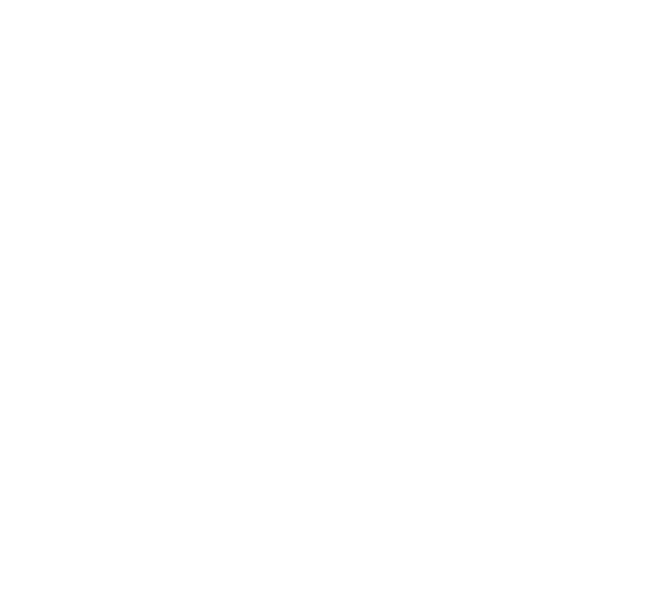
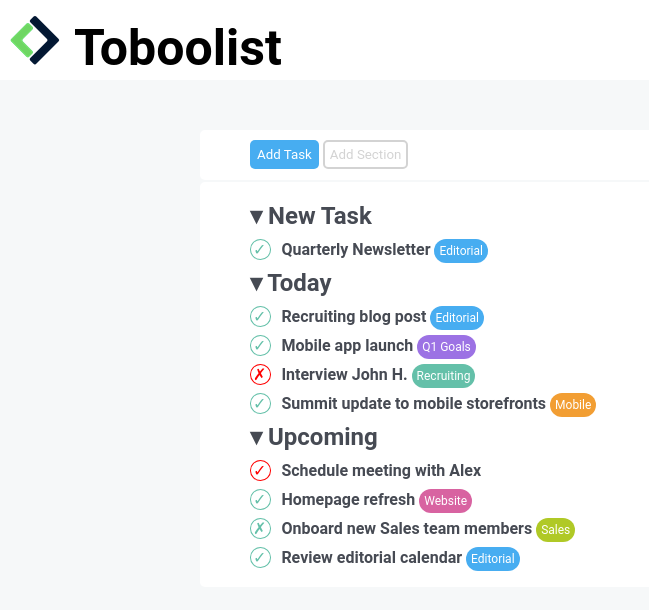
Before and after one commit to PasqualeIsabelli/html-css-toboolist, a plain HTML site: page index.html in a window 1280 px wide. Shown: the whole page, without its empty margins (0-649 px from the left). Drawn offline with Linux system fonts and the light colour scheme.

Commit message:
esercizio terminato

```diff
--- a/css/style.css
+++ b/css/style.css
@@ -2,4 +2,143 @@
     margin: 0;
     padding: 0;
     box-sizing: border-box;
+    font-family: 'Roboto', sans-serif;
 }
+
+body{
+    background-color: #F6F8F9;
+}
+
+.container-titolo{
+    width: 100%;
+    height: 80px;
+    background-color: white;
+}
+
+.titolo{
+    font-size: 50px;
+    margin-top: 12px;
+    margin-left: 10px;
+}
+
+img{
+    margin-top: 15px;
+    margin-left: 10px;
+}
+
+main{
+    padding-top: 50px;
+    padding-left: 200px;
+    padding-right: 200px;
+    margin: auto;
+}
+
+.container-nav{
+    height: 50px;
+    background-color: white;
+    border-radius: 5px;
+}
+
+#task, #section{
+    margin-top: 10px;
+    padding: 5px;
+}
+
+#task{
+    background-color: #47ADF1;
+    border-radius: 5px;
+    color: white;
+    border-color: transparent;
+    margin-left: 50px;
+}
+
+#section{
+    background-color: white;
+    border-radius: 5px;
+    color: lightgrey;
+    border-color: lightgray;
+    border-style: solid;
+}
+
+section{
+    margin-top: 2px;
+    background-color: white;
+    border-radius: 5px;
+    color: #464a53;
+    padding-top: 10px;
+    padding-bottom: 10px;
+    padding-left: 50px;
+}
+
+p, h2{
+    margin-top: 10px;
+    margin-bottom: 10px;
+}
+
+.spunta-v{
+    border: 1px solid #64C0A9;
+    background-color: white;
+    padding-left: 2px;
+    border-radius: 50%;
+    color: #64C0A9;
+}
+
+.spunta-x{
+    border: 1px solid red;
+    background-color: white;
+    padding-left: 2px;
+    border-radius: 50%;
+    color: red;
+}
+
+.editorial{
+    background-color: #47ADF1;
+    color: white;
+    border-radius: 15px;
+    padding: 5px;
+    font-size: 12px;
+}
+
+#q1-goals{
+    background-color: #9C72E4;
+    color: white;
+    border-radius: 15px;
+    padding: 5px;
+    font-size: 12px;
+}
+
+#recruiting{
+    background-color: #64C0A9;
+    color: white;
+    border-radius: 15px;
+    padding: 5px;
+    font-size: 12px;
+}
+
+#mobile{
+    background-color: #F29E33;
+    color: white;
+    border-radius: 15px;
+    padding: 5px;
+    font-size: 12px;
+}
+
+#website{
+    background-color: #D863A1;
+    color: white;
+    border-radius: 15px;
+    padding: 5px;
+    font-size: 12px;
+}
+
+#sales{
+    background-color: #B0C926;
+    color: white;
+    border-radius: 15px;
+    padding: 5px;
+    font-size: 12px;
+}
+
+.text{
+    margin-left: 10px;
+}
--- a/index.html
+++ b/index.html
@@ -7,10 +7,40 @@
 </head>
 <body>
     <header>
-
+        <!--Titolo e logo-->
+        <div class="container-titolo">
+            <img src="img/Logo.png" alt="logo"> <span class="titolo"><strong>Toboolist</strong></span>
+        </div>
     </header>
     <main>
-
+        <nav>
+            <!--Menù di navigazione (bottoni)-->
+            <div class="container-nav">
+                <button id="task">Add Task</button>
+                <button id="section">Add Section</button>
+            </div>
+        </nav>
+        <section>
+            <!--Contenuto della pagina-->
+            <div class="container-section">
+                <h2><span>&blacktriangledown;</span> New Task</h2>
+                <p><span class="spunta-v">&checkmark; </span> <span class="text"><strong>Quarterly Newsletter</strong> <mark class="editorial">Editorial</mark></span></p>
+            </div>
+            <div class="container-section">
+                <h2><span>&blacktriangledown; </span> Today</h2>
+                <p><span class="spunta-v">&checkmark; </span> <span class="text"><strong>Recruiting blog post</strong> <mark class="editorial">Editorial</mark></span></p>
+                <p><span class="spunta-v">&checkmark; </span> <span class="text"><strong>Mobile app launch</strong> <mark id="q1-goals">Q1 Goals</mark></span></p>
+                <p><span class="spunta-x">&cross; </span> <span class="text"><strong>Interview John H.</strong> <mark id="recruiting">Recruiting</mark></span></p>
+                <p><span class="spunta-v">&checkmark; </span> <span class="text"><strong>Summit update to mobile storefronts</strong> <mark id="mobile">Mobile</mark></span></p>
+            </div>
+            <div class="container-section">
+                <h2><span>&blacktriangledown;</span> Upcoming</h2>
+                <p><span class="spunta-x">&checkmark; </span> <span class="text"><strong>Schedule meeting with Alex</strong></span></p>
+                <p><span class="spunta-v">&checkmark; </span> <span class="text"><strong>Homepage refresh</strong> <mark id="website">Website</mark></span></p>
+                <p><span class="spunta-v">&cross; </span> <span class="text"><strong>Onboard new Sales team members</strong> <mark id="sales">Sales</mark></span></p>
+                <p><span class="spunta-v">&checkmark; </span> <span class="text"><strong>Review editorial calendar</strong> <mark class="editorial">Editorial</mark></span></p>
+            </div>
+        </section>
     </main>
 </body>
 </html>
```
